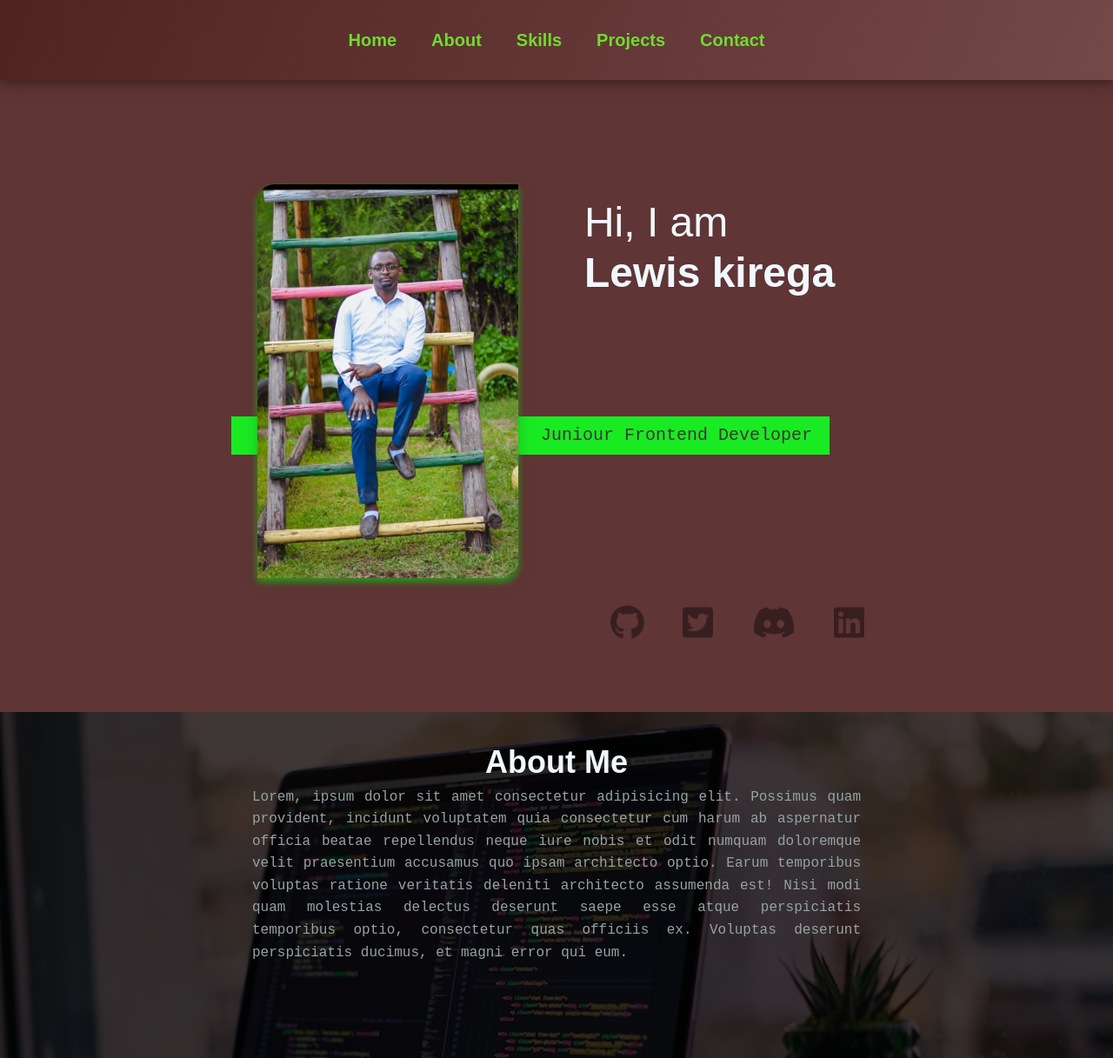
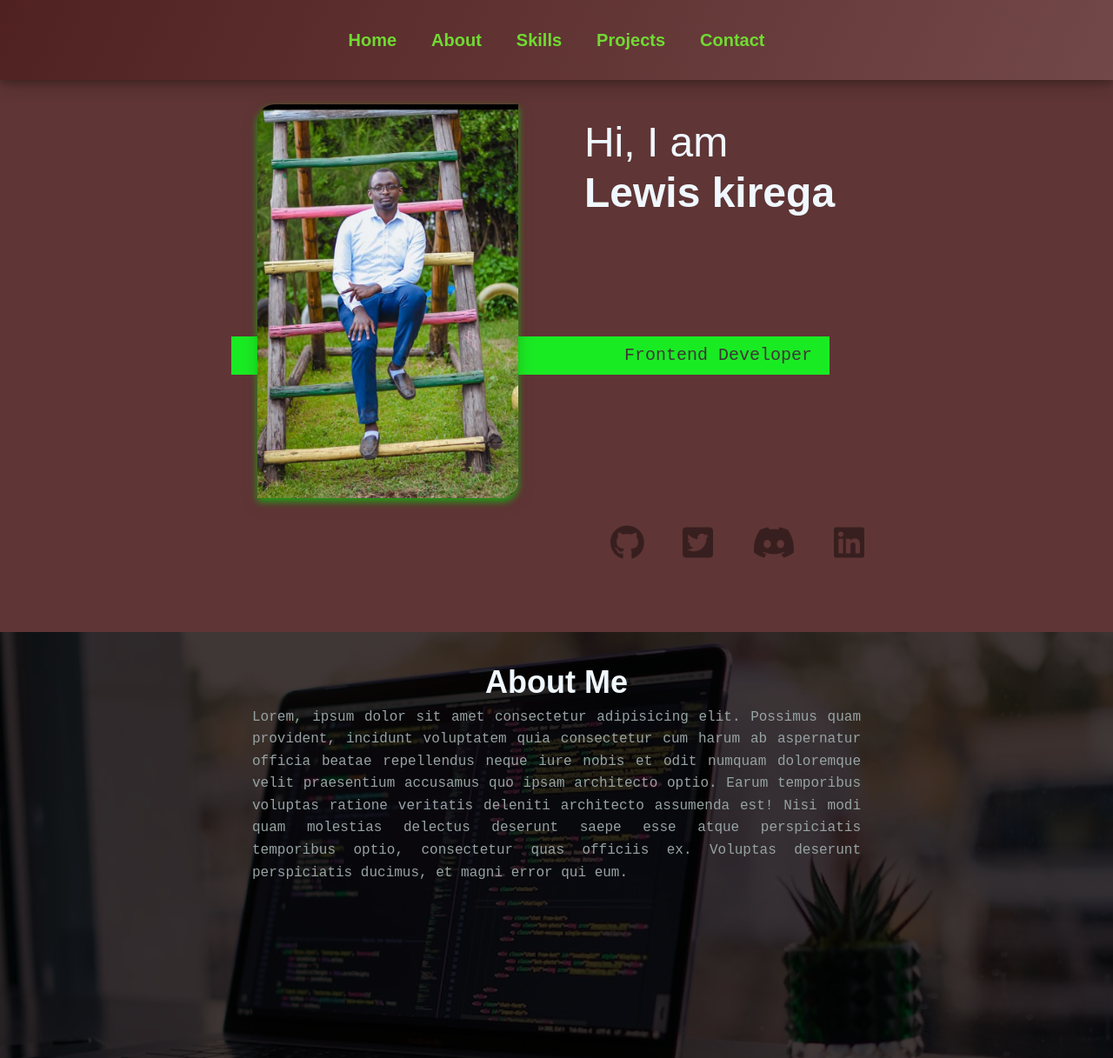
Before and after one commit to lewiskirega/lewis-portfolio, a plain HTML site: page index.html in a window 1280 px wide. Shown: the top 1217 px of the page at 87% size. Drawn offline with Linux system fonts and the light colour scheme.

Commit message:
modified css

```diff
--- a/css-files/home.css
+++ b/css-files/home.css
@@ -149,6 +149,7 @@ a{
         display: flex;
         flex-wrap: wrap;
         flex-direction: column;
+        padding-bottom: 0.25em;
     }
 
     .details{
--- a/css-files/navbar.css
+++ b/css-files/navbar.css
@@ -19,7 +19,7 @@ body, html{
         z-index: 10;
         top: 0;
         left: 0;
-
+        position: fixed;
         width: 100%;
         box-shadow: 0 4px 8px 0 rgba(0, 0, 0, 0.2), 0 6px 20px 0 rgba(0, 0, 0, 0.19);
         background-image: linear-gradient(115deg, rgba(75, 26, 26, 0.7), rgba(124, 81, 81, 0.7));
--- a/index.html
+++ b/index.html
@@ -30,7 +30,7 @@
                     <h1 class="title title--intro">
                         Hi, I am <strong>Lewis kirega</strong>
                     </h1>
-                    <p class="subtitle subtitle--intro">Juniour Frontend Developer</p>
+                    <p class="subtitle subtitle--intro">Frontend Developer</p>
                     <img src="./Images/lewis.jpg" alt="A picture of Lewis Kirega" class="lewis">
 
                 <ul class="social">
```
